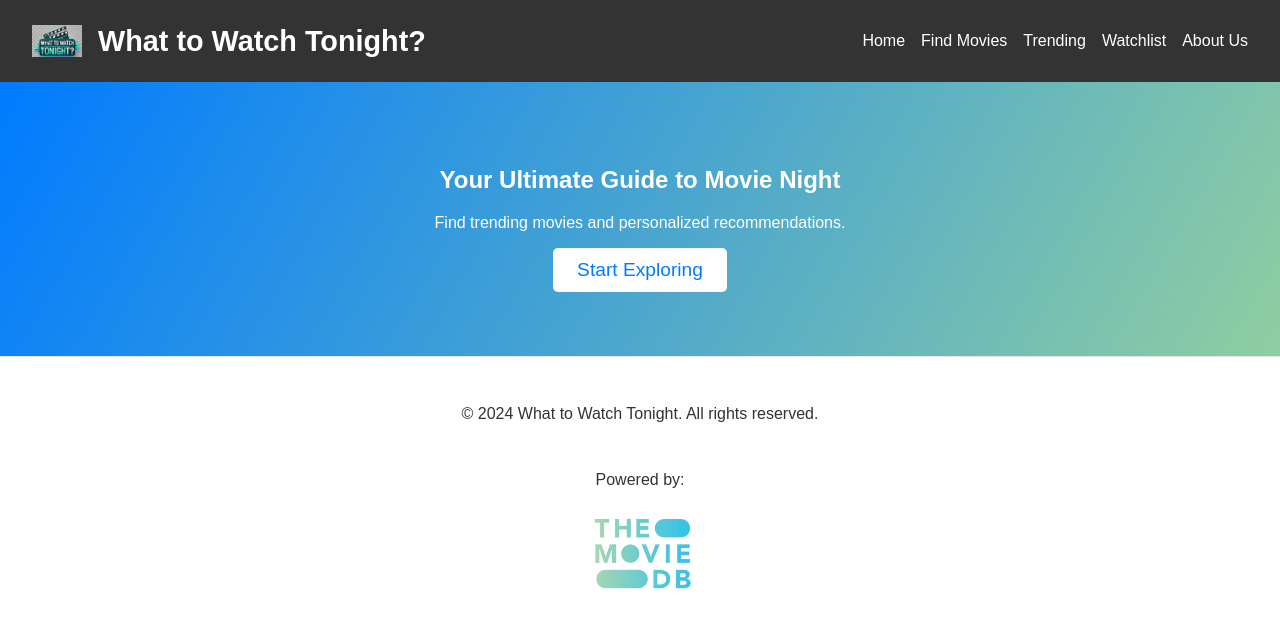
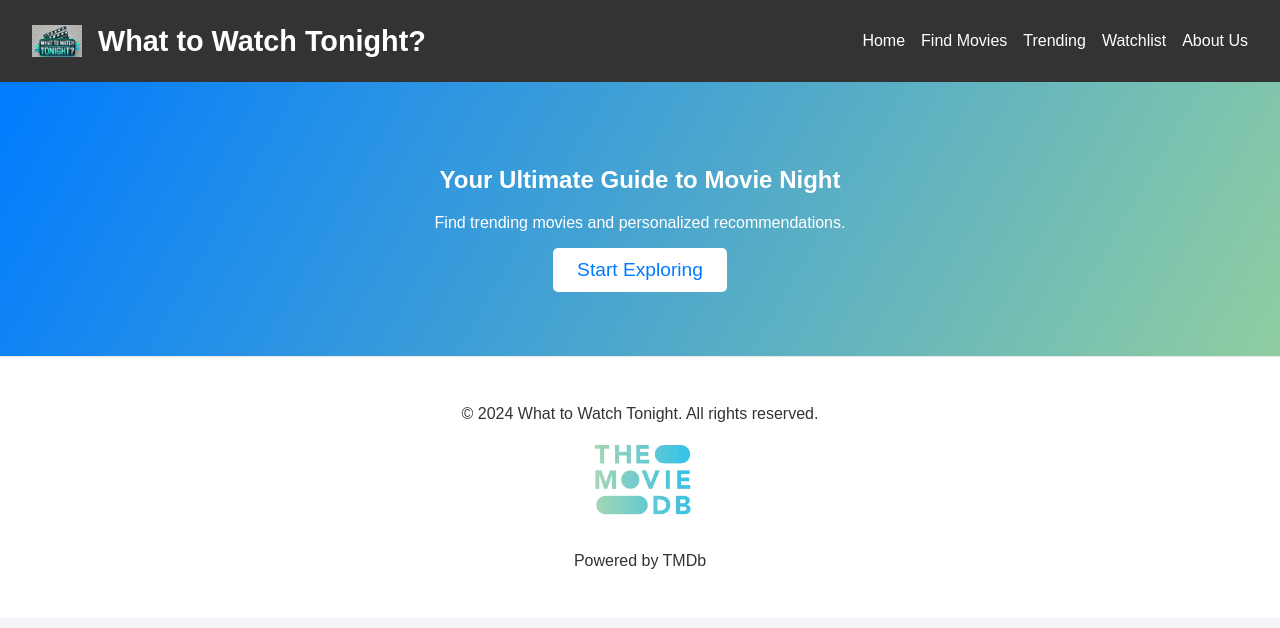
Before and after one commit to xxZavixx/what-to-watch-tonight, a plain HTML site: page index.html in a window 1280 px wide. Drawn offline with Linux system fonts and the light colour scheme.

Commit message:
Update index.html

```diff
--- a/index.html
+++ b/index.html
@@ -14,7 +14,7 @@
         <h1>What to Watch Tonight?</h1>
       </div>
       <ul>
-        <li><a href="index.html">Home</a></li> <!-- Home Tab -->
+        <li><a href="index.html">Home</a></li>
         <li><a href="find-movies.html">Find Movies</a></li>
         <li><a href="trending.html">Trending</a></li>
         <li><a href="watchlist.html">Watchlist</a></li>
@@ -30,15 +30,10 @@
   </section>
 
   <footer>
-    <div class="footer-content">
-      <p>&copy; 2024 What to Watch Tonight. All rights reserved.</p>
-      <div class="logos">
-        <!-- TMDb Attribution Logo -->
-        <p>Powered by:</p>
-        <a href="https://www.themoviedb.org/" target="_blank">
-          <img src="images/IMG_8281.jpeg" alt="TMDb Logo" class="tmdb-logo">
-        </a>
-      </div>
+    <p>&copy; 2024 What to Watch Tonight. All rights reserved.</p>
+    <div class="logos">
+      <img src="images/IMG_8281.jpeg" alt="TMDb Logo" class="tmdb-logo">
+      <p>Powered by TMDb</p>
     </div>
   </footer>
 </body>
```
